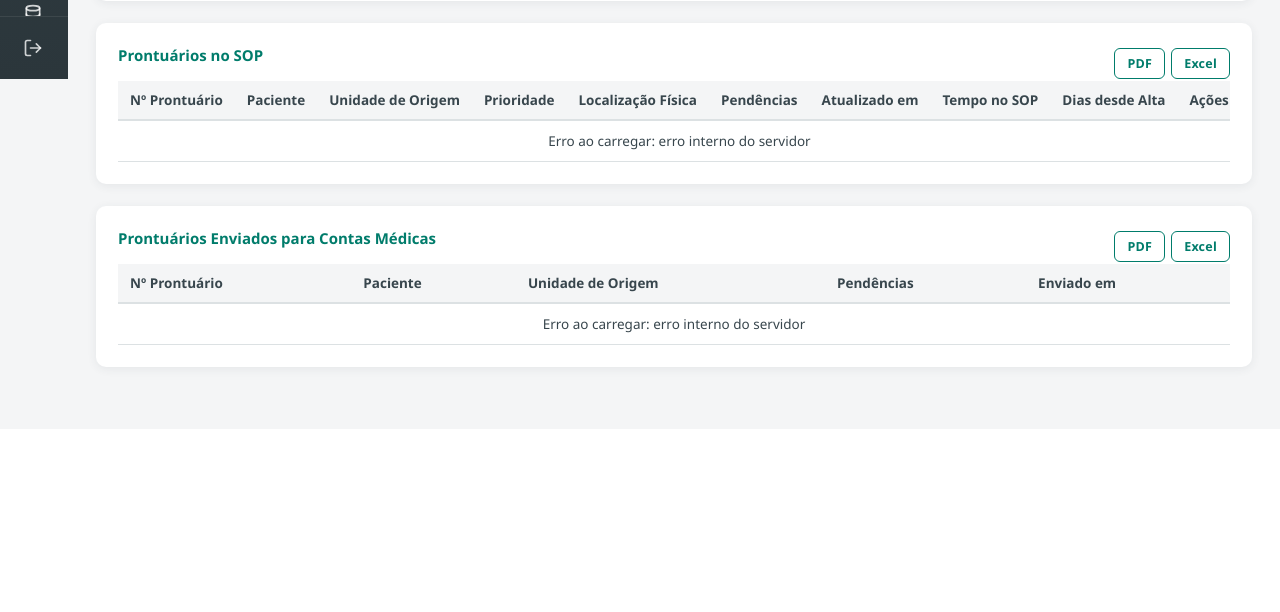
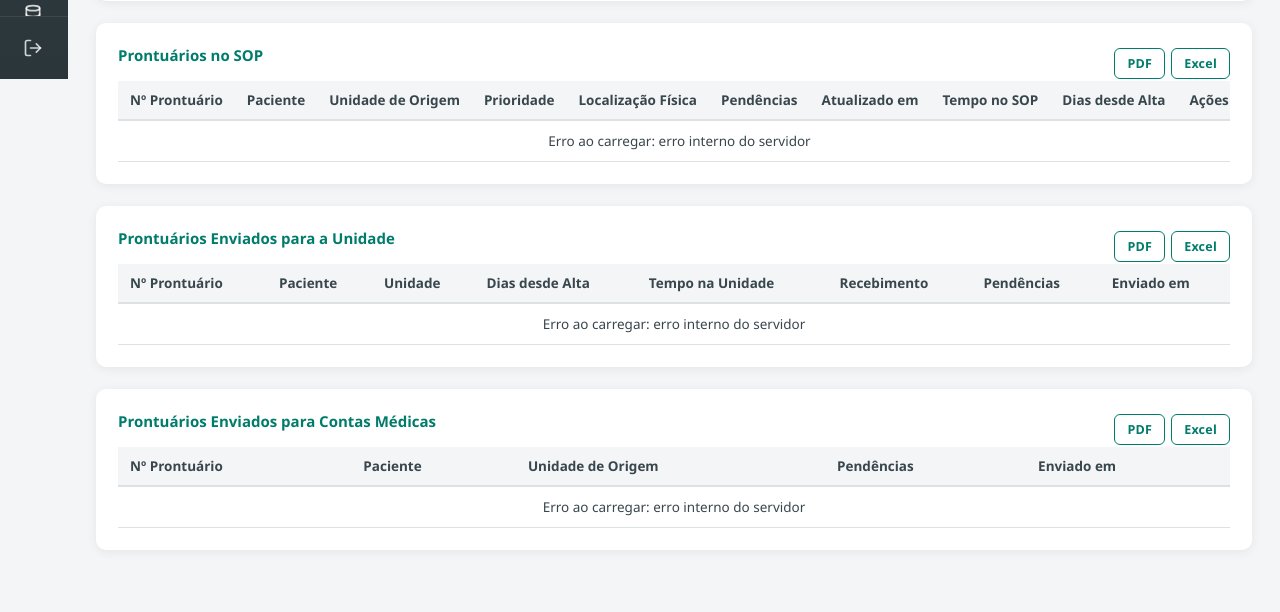
Before and after one commit to willerdantas/sop, a Flask app: page /sop in a window 1280 px wide. Shown: the part 721-1333 px from the top of the page. Before the commit the page ends 1096 px from the top, so only its background shows below. Run offline with Flask 3, Linux system fonts and the light colour scheme; the visitor is signed in with stand-in values (Sample User, id 1); parts of the project's set-up code (start-up, migrations or seed data) failed here and were passed over; some libraries are stand-ins or nearby versions.

Commit message:
criação do campo prontuarios na unidade e correção de botão

```diff
--- a/app.py
+++ b/app.py
@@ -1133,6 +1133,8 @@ def register_routes(app):
                     WHERE pe.prontuario_id = p.id AND pe.status != 'confirmada') AS pendencias_abertas,
                 (SELECT MAX(m.data_movimentacao) FROM movimentacoes m
                     WHERE m.prontuario_id = p.id AND m.destino = 'sop') AS entrou_sop_em,
+                (SELECT MAX(m.data_movimentacao) FROM movimentacoes m
+                    WHERE m.prontuario_id = p.id AND m.destino = 'unidade') AS enviado_unidade_em,
                 (SELECT nome FROM usuarios WHERE id = p.recebido_contas_medicas_usuario_id)
                     AS recebido_contas_medicas_usuario_nome,
                 (SELECT u.nome FROM movimentacoes m JOIN usuarios u ON u.id = m.usuario_id
@@ -1185,6 +1187,14 @@ def register_routes(app):
             else:
                 row["horas_uteis_na_unidade"] = None
 
+            # Tempo na unidade contado desde o envio (inclui a espera pela
+            # confirmacao de recebimento) - usado na lista do SOP.
+            if row["status_atual"] == "unidade" and row["enviado_unidade_em"]:
+                row["horas_uteis_desde_envio_unidade"] = round(
+                    horas_uteis_decorridas(row["enviado_unidade_em"], agora), 2)
+            else:
+                row["horas_uteis_desde_envio_unidade"] = None
+
             row["dias_desde_alta"] = (agora.date() - row["data_alta"]).days if row["data_alta"] else None
 
         return jsonify(rows)
--- a/static/js/analise.js
+++ b/static/js/analise.js
@@ -121,7 +121,7 @@ async function carregarPendencias() {
         <td>${badgeStatusPendencia(p.status)}</td>
         <td>${esc(formatarData(p.data_abertura))}</td>
         <td>${formatarTimerHorasUteis(p.horas_uteis_desde_abertura)}</td>
-        <td class="acoes-linha">${esc(acoesPendencia(p))}</td>
+        <td class="acoes-linha">${acoesPendencia(p)}</td>
       </tr>
     `).join("");
   } catch (e) {
--- a/static/js/analise_c_medicas.js
+++ b/static/js/analise_c_medicas.js
@@ -263,7 +263,7 @@ async function carregarPendencias() {
         <td>${badgeStatusPendencia(p.status)}</td>
         <td>${esc(formatarData(p.data_abertura))}</td>
         <td>${formatarTimerHorasUteis(p.horas_uteis_desde_abertura)}</td>
-        <td class="acoes-linha">${esc(acoesPendencia(p))}</td>
+        <td class="acoes-linha">${acoesPendencia(p)}</td>
       </tr>
     `).join("");
   } catch (e) {
--- a/static/js/analise_unidade.js
+++ b/static/js/analise_unidade.js
@@ -55,7 +55,7 @@ async function carregarPendencias() {
         <td>${badgeStatusPendencia(p.status)}</td>
         <td>${esc(formatarData(p.data_abertura))}</td>
         <td>${formatarTimerHorasUteis(p.horas_uteis_desde_abertura)}</td>
-        <td class="acoes-linha">${esc(acoesPendencia(p))}</td>
+        <td class="acoes-linha">${acoesPendencia(p)}</td>
       </tr>
     `).join("");
   } catch (e) {
--- a/static/js/sop.js
+++ b/static/js/sop.js
@@ -10,6 +10,7 @@ let altasPaginaAtual = 1;
 document.addEventListener("DOMContentLoaded", () => {
   carregarSOP();
   carregarAltas(1);
+  carregarEnviadosUnidade();
   carregarEnviadosContas();
 
   document.getElementById("btn-altas-anterior").addEventListener("click", () => carregarAltas(altasPaginaAtual - 1));
@@ -163,7 +164,7 @@ function renderizarTabela(lista) {
 }
 
 function enviarParaUnidade(id) {
-  enviarProntuarioParaUnidade(id, carregarSOP);
+  enviarProntuarioParaUnidade(id, () => { carregarSOP(); carregarEnviadosUnidade(); });
 }
 
 async function enviarParaContasMedicas(id, pendenciasAbertas) {
@@ -313,6 +314,38 @@ function abrirModalRegistrarAlta(isn) {
   abrirModal("modal-registrar-alta");
 }
 
+async function carregarEnviadosUnidade() {
+  const tbody = document.getElementById("tbody-enviados-unidade");
+  try {
+    const lista = await apiFetch(`/api/prontuarios?status=unidade`);
+    if (!lista.length) {
+      tbody.innerHTML = `<tr><td colspan="8" class="vazio-estado">Nenhum prontuário enviado para a Unidade.</td></tr>`;
+      return;
+    }
+    // Quem esta ha mais tempo na unidade aparece primeiro.
+    lista.sort((a, b) => (b.horas_uteis_desde_envio_unidade ?? -1) - (a.horas_uteis_desde_envio_unidade ?? -1));
+
+    tbody.innerHTML = lista.map((p) => `
+      <tr>
+        <td><strong>${esc(p.numero_prontuario)}</strong></td>
+        <td>${esc(p.paciente_nome)}</td>
+        <td>${esc(p.unidade_nome || "-")}</td>
+        <td>${badgeDiasAlta(p.dias_desde_alta)}</td>
+        <td>${formatarTimerHorasUteis(p.horas_uteis_desde_envio_unidade)}</td>
+        <td>${p.recebido_unidade_em
+            ? `<span class="badge badge-ok">Recebido ${esc(formatarData(p.recebido_unidade_em))}</span>`
+            : `<span class="badge badge-media">Aguardando confirmação</span>`}</td>
+        <td>${p.pendencias_abertas > 0
+            ? `<span class="badge badge-pendencia">${esc(p.pendencias_abertas)} aberta(s)</span>`
+            : `<span class="badge badge-ok">Sem pendência</span>`}</td>
+        <td>${esc(formatarData(p.enviado_unidade_em || p.atualizado_em))}</td>
+      </tr>
+    `).join("");
+  } catch (e) {
+    tbody.innerHTML = `<tr><td colspan="8" class="vazio-estado">Erro ao carregar: ${esc(e.message)}</td></tr>`;
+  }
+}
+
 async function carregarEnviadosContas() {
   const tbody = document.getElementById("tbody-enviados-contas");
   try {
--- a/templates/sop.html
+++ b/templates/sop.html
@@ -135,6 +135,32 @@
 
 <div class="card-branco">
   <div class="flex-entre">
+    <h3>Prontuários Enviados para a Unidade</h3>
+    {{ exportar.botoes('tbody-enviados-unidade', 'Prontuários Enviados para a Unidade', 'enviados_unidade') }}
+  </div>
+  <div class="tabela-wrap">
+    <table class="tabela-padrao">
+      <thead>
+        <tr>
+          <th>Nº Prontuário</th>
+          <th>Paciente</th>
+          <th>Unidade</th>
+          <th>Dias desde Alta</th>
+          <th>Tempo na Unidade</th>
+          <th>Recebimento</th>
+          <th>Pendências</th>
+          <th>Enviado em</th>
+        </tr>
+      </thead>
+      <tbody id="tbody-enviados-unidade">
+        <tr><td colspan="8" class="vazio-estado">Carregando...</td></tr>
+      </tbody>
+    </table>
+  </div>
+</div>
+
+<div class="card-branco">
+  <div class="flex-entre">
     <h3>Prontuários Enviados para Contas Médicas</h3>
     {{ exportar.botoes('tbody-enviados-contas', 'Prontuários Enviados para Contas Médicas', 'enviados_contas_medicas') }}
   </div>
```
